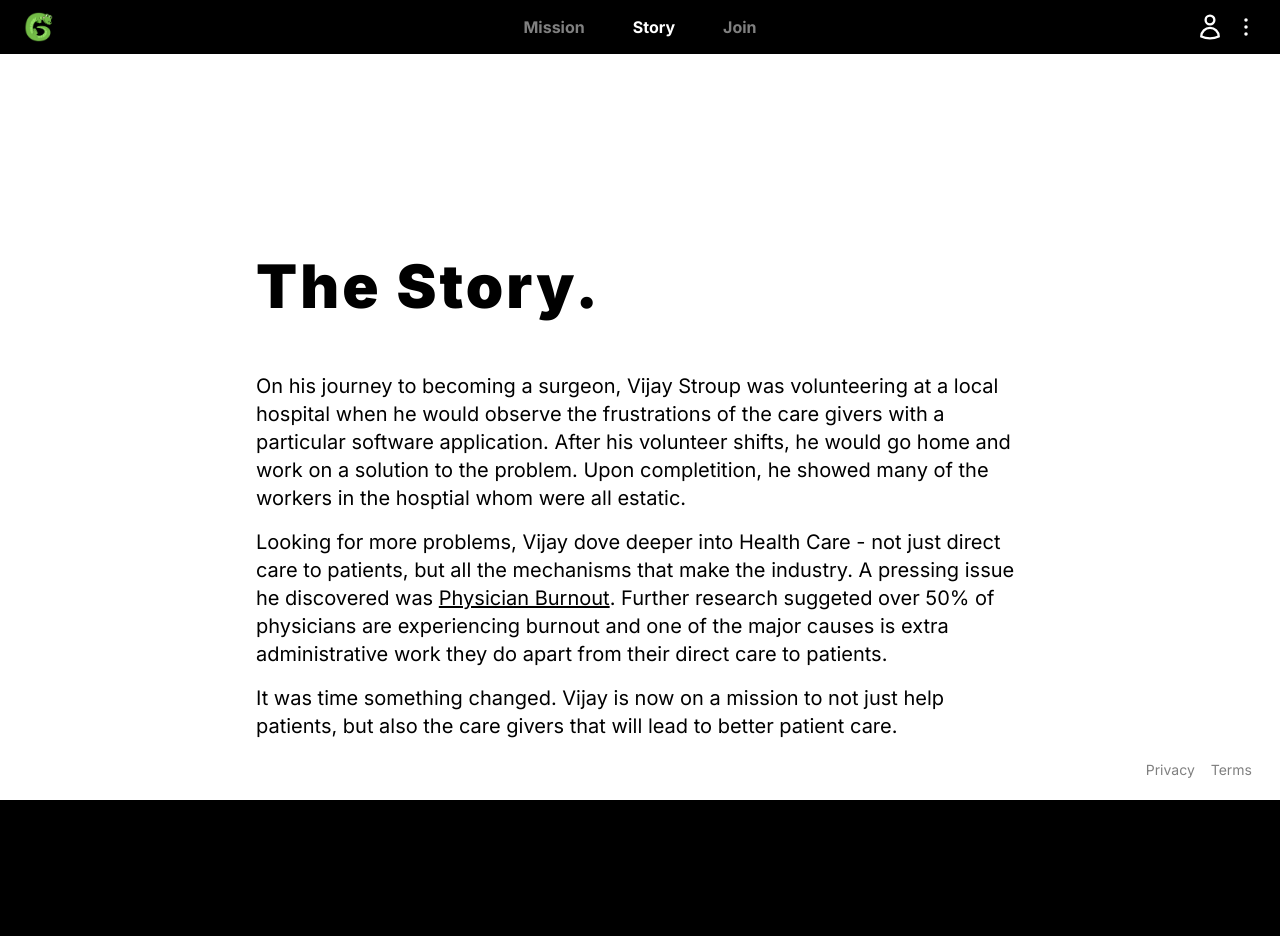
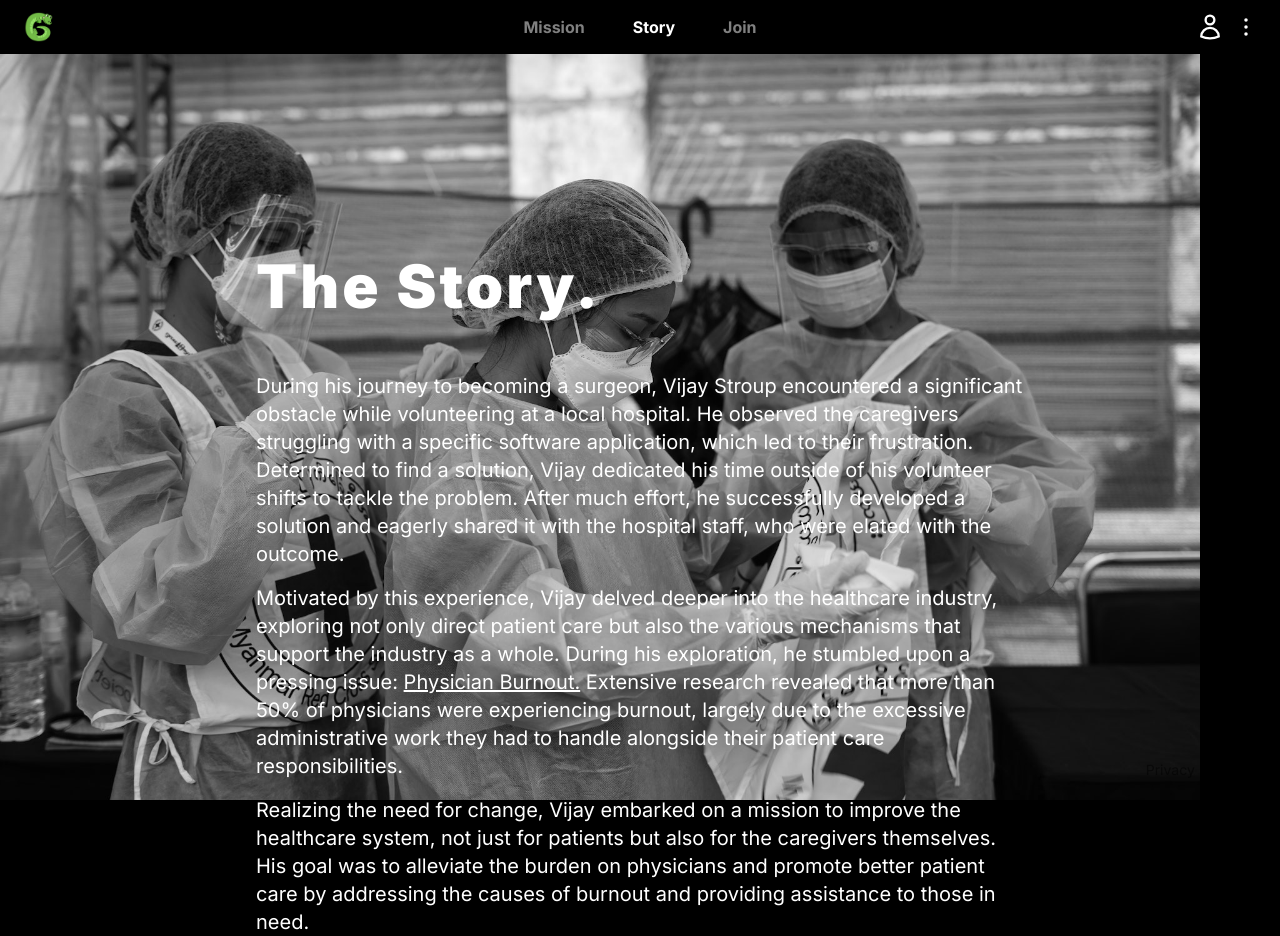
Before and after one commit to gator/gator, a Next.js app: page /story in a window 1280 px wide. Before the commit the page ends 800 px from the top, so only its background shows below. Built offline with nearby package versions, Linux system fonts and the light colour scheme.

Commit message:
story background

```diff
--- a/pages/story.tsx
+++ b/pages/story.tsx
@@ -10,7 +10,13 @@ const Story: NextPageWithLayout = () => {
     <>
       <SEO title='Story - Gator' />
 
-      <main className='text-black bg-white sm:h-full'>
+      <img
+        src='/story_background.jpg'
+        alt='story_background'
+        className='absolute top-0 object-cover h-full'
+      />
+
+      <main className='z-10 h-full'>
         <motion.h1
           className='mt-40 text-6xl font-black tracking-wider text-center mb-14 md:text-left'
           initial={{ translateY: -10 }}
@@ -26,12 +32,14 @@ const Story: NextPageWithLayout = () => {
           animate={{ translateY: 0 }}
           transition={{ duration: 0.75 }}
         >
-          On his journey to becoming a surgeon, Vijay Stroup was volunteering at
-          a local hospital when he would observe the frustrations of the care
-          givers with a particular software application. After his volunteer
-          shifts, he would go home and work on a solution to the problem. Upon
-          completition, he showed many of the workers in the hosptial whom were
-          all estatic.
+          During his journey to becoming a surgeon, Vijay Stroup encountered a
+          significant obstacle while volunteering at a local hospital. He
+          observed the caregivers struggling with a specific software
+          application, which led to their frustration. Determined to find a
+          solution, Vijay dedicated his time outside of his volunteer shifts to
+          tackle the problem. After much effort, he successfully developed a
+          solution and eagerly shared it with the hospital staff, who were
+          elated with the outcome.
         </motion.p>
 
         <motion.p
@@ -40,20 +48,21 @@ const Story: NextPageWithLayout = () => {
           animate={{ translateY: 0 }}
           transition={{ duration: 1 }}
         >
-          Looking for more problems, Vijay dove deeper into Health Care - not
-          just direct care to patients, but all the mechanisms that make the
-          industry. A pressing issue he discovered was{' '}
+          Motivated by this experience, Vijay delved deeper into the healthcare
+          industry, exploring not only direct patient care but also the various
+          mechanisms that support the industry as a whole. During his
+          exploration, he stumbled upon a pressing issue:{' '}
           <Link
             href='https://www.ahrq.gov/prevention/clinician/ahrq-works/burnout/index.html'
             rel='noopener noreferrer'
             target='_blank'
             className='underline'
           >
-            Physician Burnout
-          </Link>
-          . Further research suggeted over 50% of physicians are experiencing
-          burnout and one of the major causes is extra administrative work they
-          do apart from their direct care to patients.
+            Physician Burnout.
+          </Link>{' '}
+          Extensive research revealed that more than 50% of physicians were
+          experiencing burnout, largely due to the excessive administrative work
+          they had to handle alongside their patient care responsibilities.
         </motion.p>
 
         <motion.p
@@ -62,9 +71,11 @@ const Story: NextPageWithLayout = () => {
           animate={{ translateY: 0 }}
           transition={{ duration: 1.25 }}
         >
-          It was time something changed. Vijay is now on a mission to not just
-          help patients, but also the care givers that will lead to better
-          patient care.
+          Realizing the need for change, Vijay embarked on a mission to improve
+          the healthcare system, not just for patients but also for the
+          caregivers themselves. His goal was to alleviate the burden on
+          physicians and promote better patient care by addressing the causes of
+          burnout and providing assistance to those in need.
         </motion.p>
       </main>
     </>
--- a/styles/globals.scss
+++ b/styles/globals.scss
@@ -6,8 +6,6 @@
 @layer base {
   html {
     font-family: 'Inter', sans-serif;
-    @apply bg-black text-white;
-
     &::-webkit-scrollbar {
       display: none; /* Hide scrollbar for Chrome, Safari and Opera */
       -ms-overflow-style: none; /* IE and Edge */
@@ -15,6 +13,10 @@
     }
   }
 
+  body {
+    @apply bg-black text-white;
+  }
+
   main {
     @apply px-4 py-24 sm:px-24 md:px-44 lg:px-64;
   }
```
Also changed, not shown: public/story_background.jpg (added).
